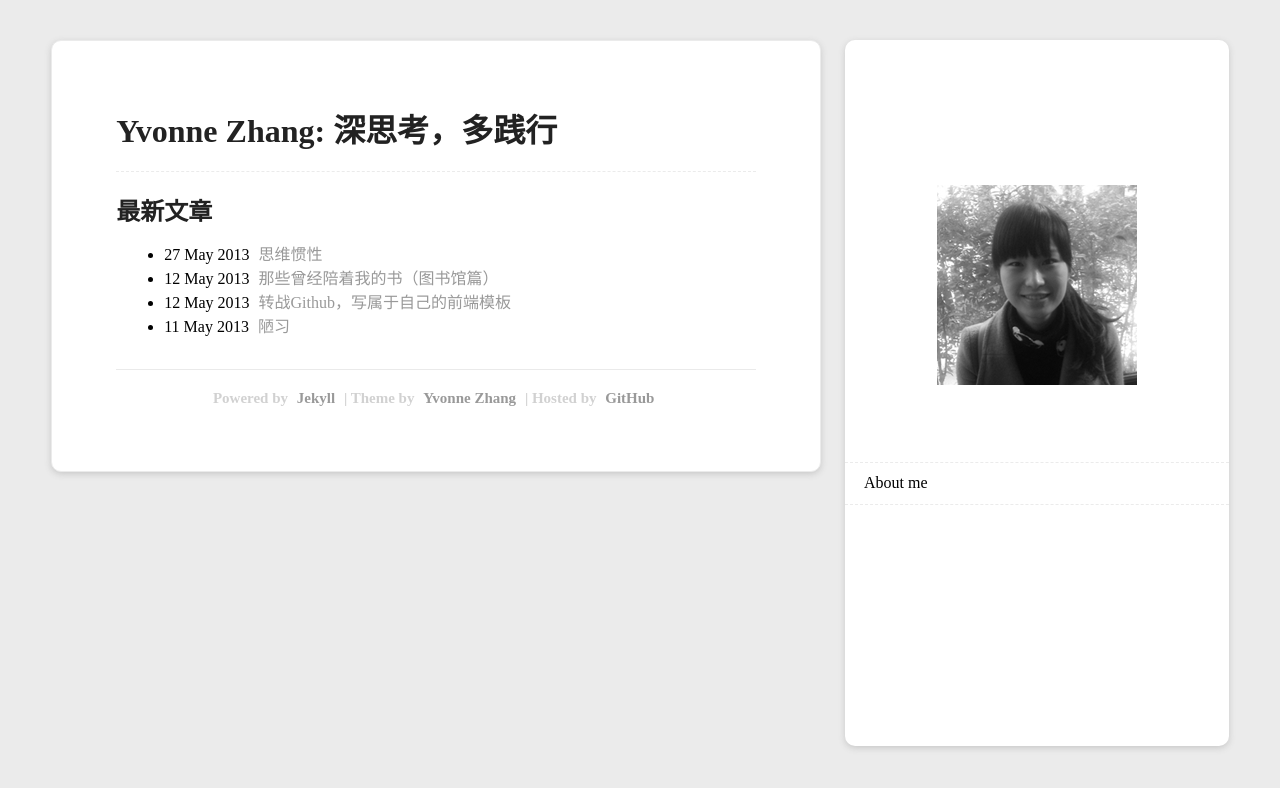
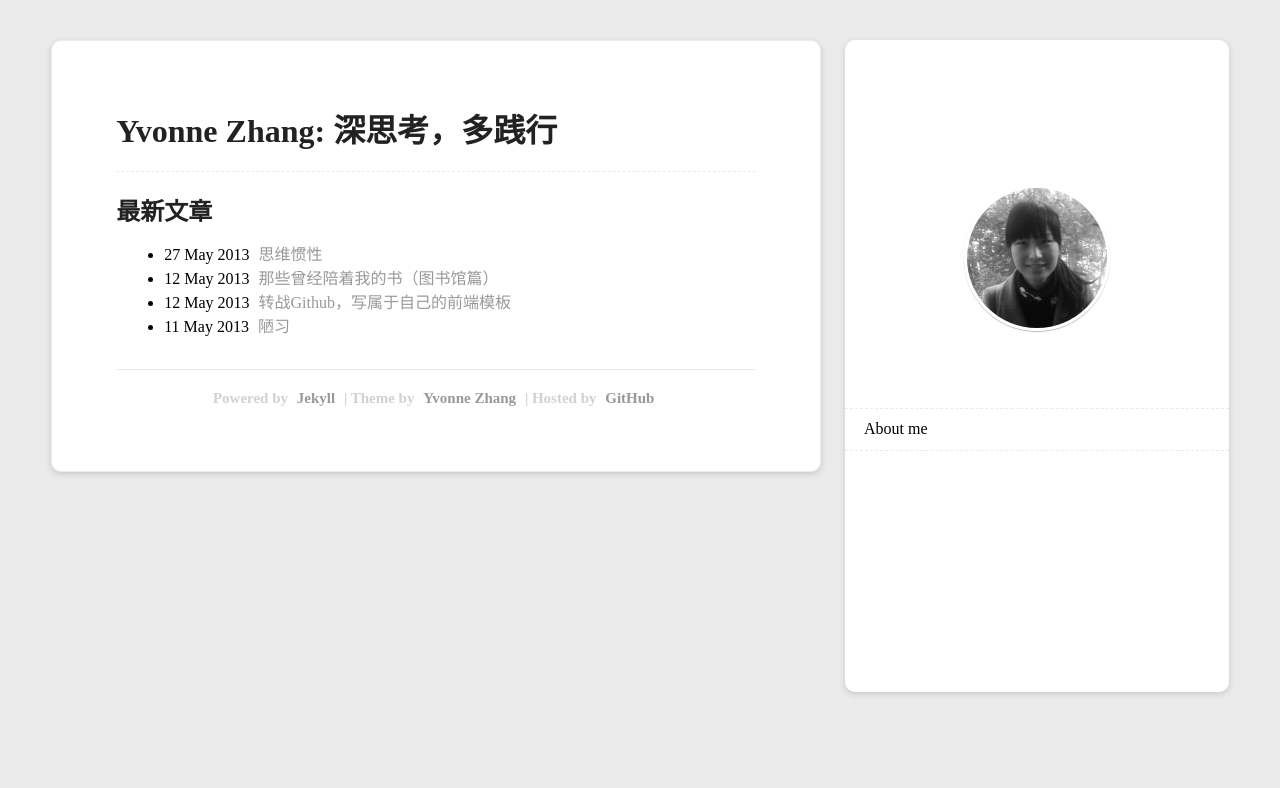
Before and after one commit to fcrosfly/myblog, a Jekyll site: the page built from index.html, in a window 1280 px wide. Shown: the top 788 px of the page. Built offline with Jekyll 4.4.1, drawn with Linux system fonts in a browser that asks for light colours.

Commit message:
Update style.css

```diff
--- a/css/style.css
+++ b/css/style.css
@@ -151,6 +151,16 @@ ul{
     text-align: center;
 }
 
+#photo img{
+    width:140px;
+    height:140px;
+    border:3px solid #fff;
+    -webkit-border-radius:100%;
+    border-radius:100%;
+    -webkit-box-shadow:0 1px 1px rgba(0,0,0,0.3);
+    box-shadow:0 1px 1px rgba(0,0,0,0.3);
+}
+
 #sidebar-title{
     padding: 3% 5%;
     border-bottom: 1px dashed #ebebeb;
```
